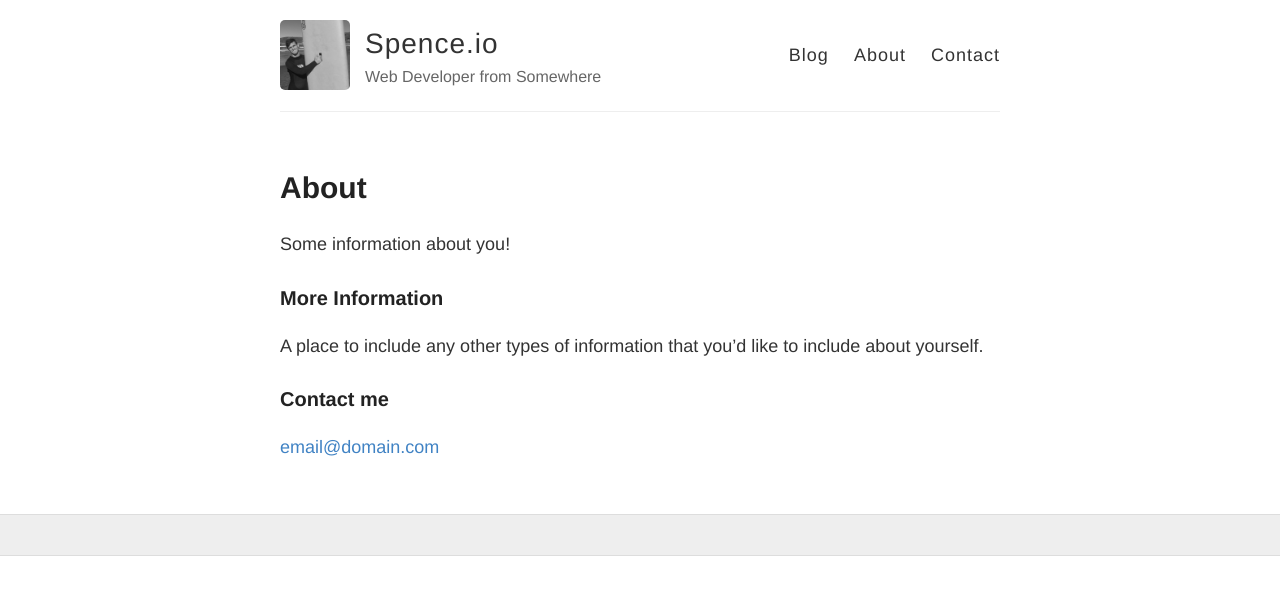
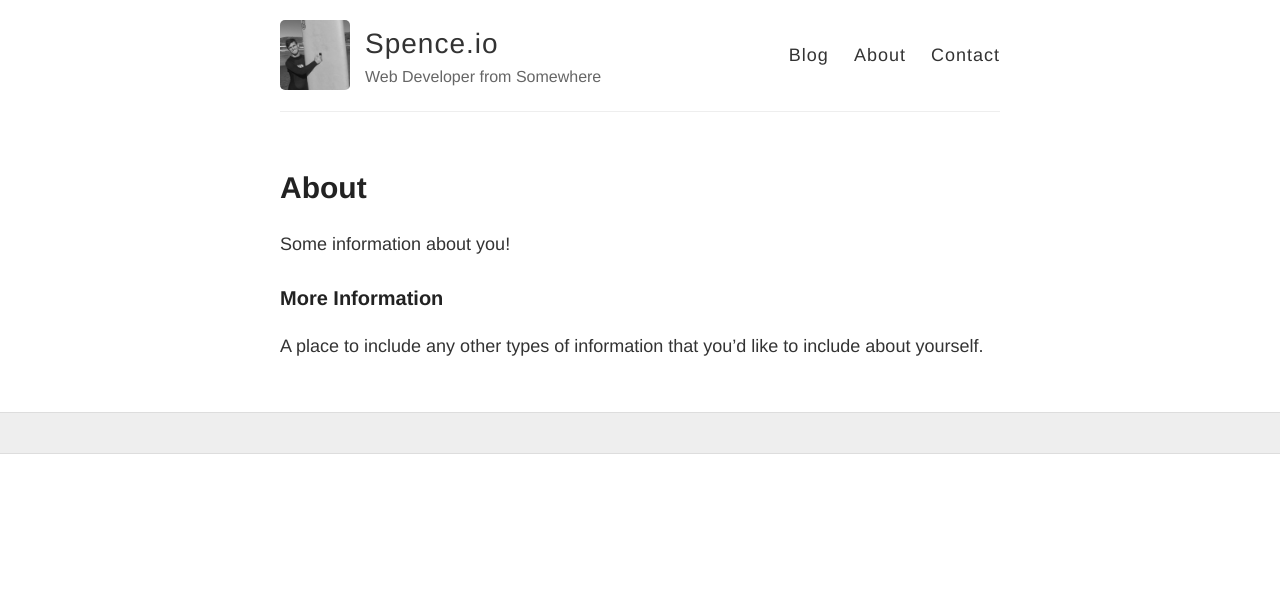
Before and after one commit to SpencerRWood/SpencerRWood.github.io, a Jekyll site: the page built from about.md, in a window 1280 px wide. Shown: the top 595 px of the page. Built offline with Jekyll 4.4.1, drawn with Linux system fonts in a browser that asks for light colours; Markdown is read by kramdown in place of the engine named in the settings.

```diff
--- a/about.md
+++ b/about.md
@@ -9,7 +9,3 @@ Some information about you!
 ### More Information
 
 A place to include any other types of information that you'd like to include about yourself.
-
-### Contact me
-
-[email@domain.com](mailto:email@domain.com)
```
Also changed, not shown: contact.md (+1 -0 lines), thanks.md (added, +4 -0 lines).
